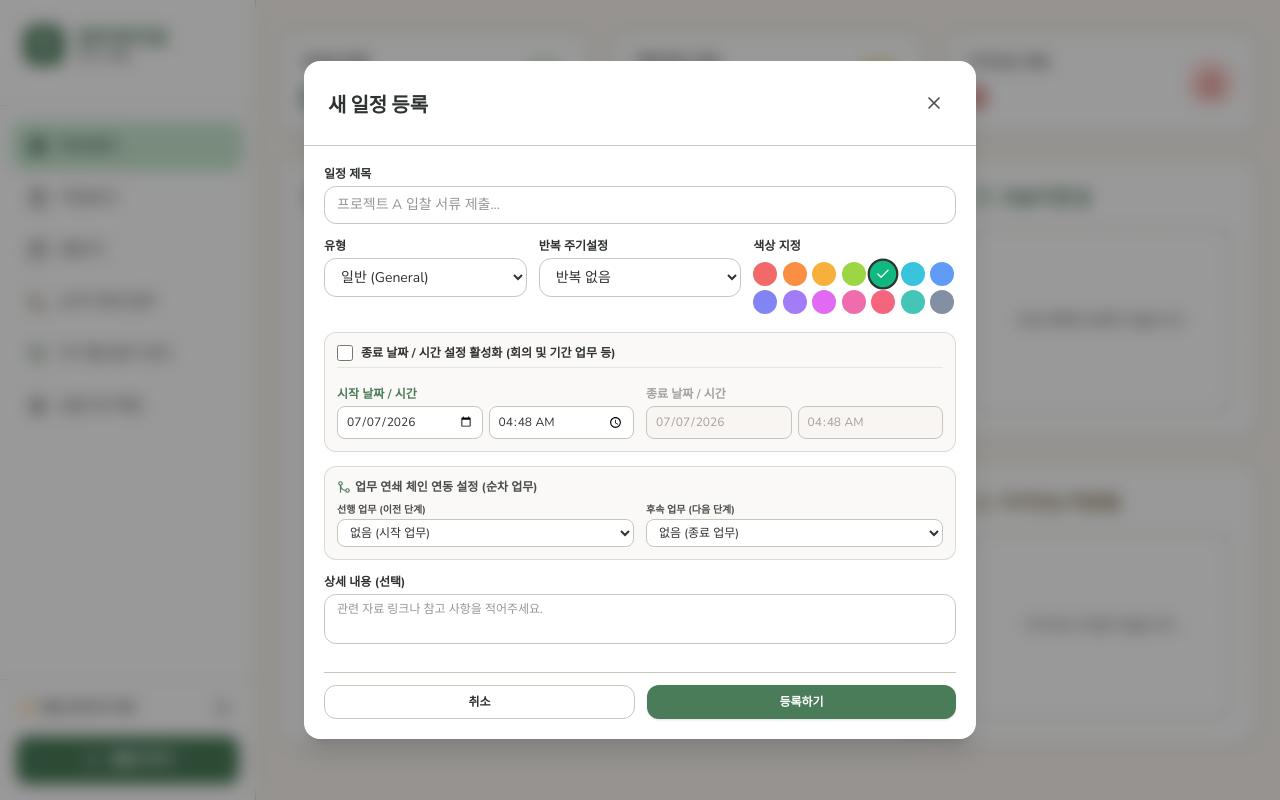
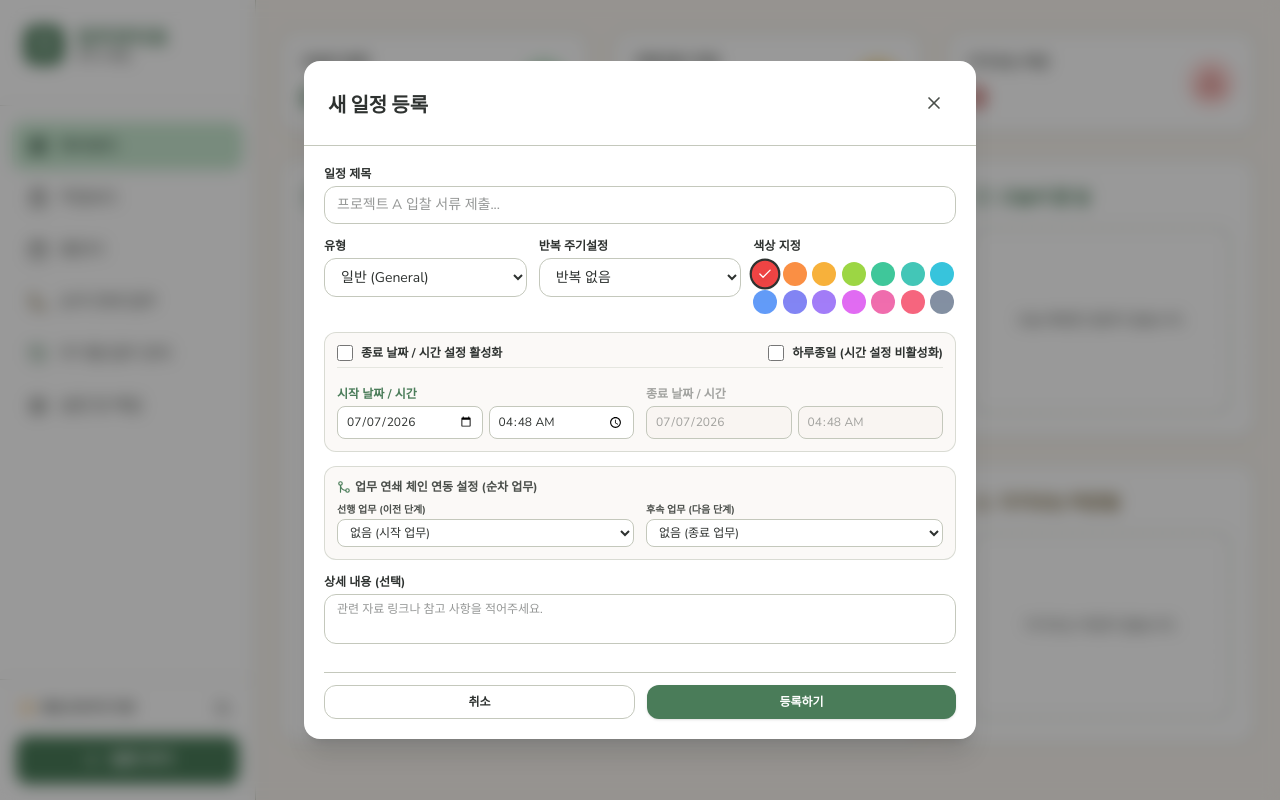
Before and after one commit to ddooki/procurement-scheduler, a Next.js app: page / in a window 1280 px wide. Both pictures are taken after a click on the button "일정 추가". Built offline with nearby package versions, Linux system fonts and the light colour scheme.

Commit message:
feat: 다크모드 날짜 아이콘 색상 최적화, 일정 색상 그라데이션 정렬 및 하루종일(시간 비활성화) 모드 구현

```diff
--- a/app/globals.css
+++ b/app/globals.css
@@ -87,3 +87,8 @@ body {
   background-color: var(--background);
   color: var(--on-background);
 }
+
+.dark input[type="date"]::-webkit-calendar-picker-indicator,
+.dark input[type="time"]::-webkit-calendar-picker-indicator {
+  filter: invert(1);
+}
--- a/app/page.tsx
+++ b/app/page.tsx
@@ -1336,6 +1336,7 @@ const TASK_COLORS = [
   "#f59e0b",
   "#84cc16",
   "#10b981",
+  "#14b8a6",
   "#06b6d4",
   "#3b82f6",
   "#6366f1",
@@ -1343,7 +1344,6 @@ const TASK_COLORS = [
   "#d946ef",
   "#ec4899",
   "#f43f5e",
-  "#14b8a6",
   "#64748b",
 ];
 
@@ -1379,8 +1379,20 @@ function TaskForm({
     return false;
   });
 
+  // Toggle for all-day events
+  const [isAllDay, setIsAllDay] = useState(() => {
+    if (initialData?.startDate && initialData?.endDate) {
+      const start = parseISO(initialData.startDate);
+      const end = parseISO(initialData.endDate);
+      const startHMs = format(start, "HH:mm");
+      const endHMs = format(end, "HH:mm");
+      return startHMs === "00:00" && (endHMs === "23:59" || endHMs === "00:00");
+    }
+    return false;
+  });
+
   const [desc, setDesc] = useState(initialData?.description || "");
-  const [color, setColor] = useState(initialData?.color || TASK_COLORS[4]);
+  const [color, setColor] = useState(initialData?.color || TASK_COLORS[0]);
 
   // Recurrence
   const [recurrence, setRecurrence] = useState<RecurrenceType>(initialData?.recurrence || "NONE");
@@ -1427,9 +1439,12 @@ function TaskForm({
     e.preventDefault();
     if (!title.trim()) return;
 
-    const startISO = new Date(`${startDateStr}T${startTimeStr}`).toISOString();
-    const endISO = useEndDateTime
-      ? new Date(`${endDateStr}T${endTimeStr}`).toISOString()
+    const sTime = isAllDay ? "00:00" : startTimeStr;
+    const eTime = isAllDay ? "23:59" : endTimeStr;
+
+    const startISO = new Date(`${startDateStr}T${sTime}`).toISOString();
+    const endISO = (useEndDateTime || isAllDay)
+      ? new Date(`${endDateStr}T${eTime}`).toISOString()
       : startISO;
 
     onSubmit({
@@ -1516,7 +1531,8 @@ function TaskForm({
       </div>
 
       <div className="grid grid-cols-2 gap-3 p-3 bg-surface-variant/30 border border-border/60 rounded-xl">
-        <div className="col-span-2 flex items-center gap-2 mb-1.5 border-b border-border/40 pb-1.5">
+        <div className="col-span-2 flex items-center justify-between mb-1.5 border-b border-border/40 pb-1.5">
+          <div className="flex items-center gap-2">
             <input
               type="checkbox"
               id="useEndDateTime"
@@ -1537,8 +1553,33 @@ function TaskForm({
               className="w-4 h-4 rounded border-border text-primary focus:ring-primary/50 cursor-pointer"
             />
             <label htmlFor="useEndDateTime" className="text-xs font-bold select-none cursor-pointer text-on-surface">
-            종료 날짜 / 시간 설정 활성화 (회의 및 기간 업무 등)
+              종료 날짜 / 시간 설정 활성화
             </label>
+          </div>
+
+          <div className="flex items-center gap-2">
+            <input
+              type="checkbox"
+              id="isAllDay"
+              checked={isAllDay}
+              onChange={(e) => {
+                const checked = e.target.checked;
+                setIsAllDay(checked);
+                if (checked) {
+                  setStartTimeStr("00:00");
+                  setEndTimeStr("23:59");
+                } else {
+                  const now = new Date();
+                  setStartTimeStr(format(now, "HH:mm"));
+                  setEndTimeStr(format(now, "HH:mm"));
+                }
+              }}
+              className="w-4 h-4 rounded border-border text-primary focus:ring-primary/50 cursor-pointer"
+            />
+            <label htmlFor="isAllDay" className="text-xs font-bold select-none cursor-pointer text-on-surface">
+              하루종일 (시간 설정 비활성화)
+            </label>
+          </div>
         </div>
         <div>
           <label className="block text-xs font-bold mb-1 text-primary">시작 날짜 / 시간</label>
@@ -1554,8 +1595,11 @@ function TaskForm({
               type="time"
               value={startTimeStr}
               onChange={(e) => handleStartChange(startDateStr, e.target.value)}
-              className="w-full px-2 py-1.5 rounded-lg border border-border bg-surface text-xs focus:outline-none"
-              required
+              className={`w-full px-2 py-1.5 rounded-lg border border-border text-xs focus:outline-none ${
+                isAllDay ? "bg-surface-variant/30 text-on-surface-variant/50 cursor-not-allowed" : "bg-surface text-on-surface"
+              }`}
+              disabled={isAllDay}
+              required={!isAllDay}
             />
           </div>
         </div>
@@ -1579,10 +1623,10 @@ function TaskForm({
               value={endTimeStr}
               onChange={(e) => handleEndChange(endDateStr, e.target.value)}
               className={`w-full px-2 py-1.5 rounded-lg border border-border text-xs focus:outline-none ${
-                useEndDateTime ? "bg-surface text-on-surface" : "bg-surface-variant/30 text-on-surface-variant/50 cursor-not-allowed"
+                (!useEndDateTime || isAllDay) ? "bg-surface-variant/30 text-on-surface-variant/50 cursor-not-allowed" : "bg-surface text-on-surface"
               }`}
-              disabled={!useEndDateTime}
-              required={useEndDateTime}
+              disabled={!useEndDateTime || isAllDay}
+              required={useEndDateTime && !isAllDay}
             />
           </div>
         </div>
```
Lines whose indentation alone changed are shown as unchanged.
